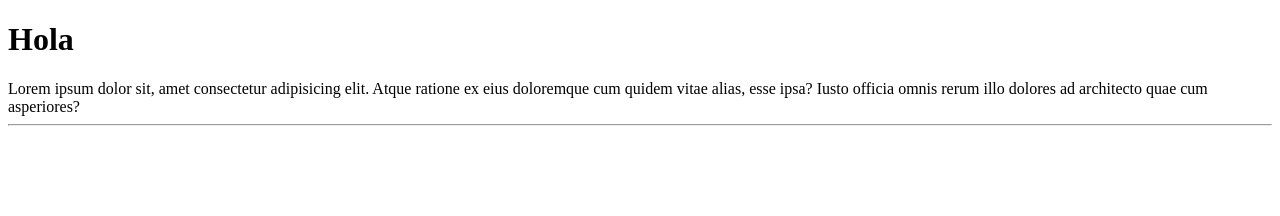
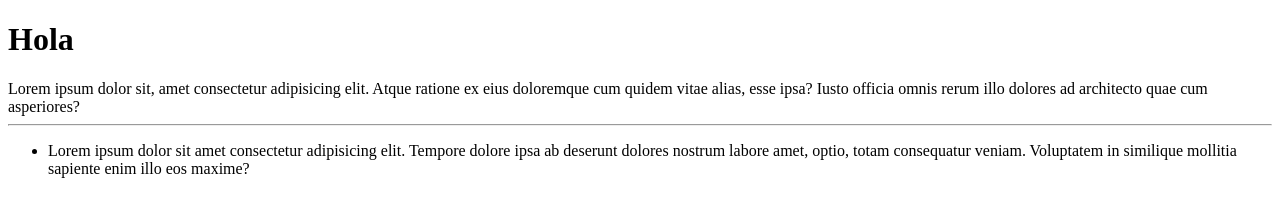
Before and after one commit to KelyValles/Primer-Proyecto, a plain HTML site: page index.html in a window 1280 px wide. Drawn offline with Linux system fonts and the light colour scheme.

Commit message:
Se agregó un ul

```diff
--- a/index.html
+++ b/index.html
@@ -11,5 +11,10 @@
     Lorem ipsum dolor sit, amet consectetur adipisicing elit. Atque ratione ex eius doloremque cum quidem vitae alias, esse ipsa? Iusto officia omnis rerum illo dolores ad architecto quae cum asperiores?
     <hr>
     <p><a href="Contacto.html"></a></p>
+    <ul>
+        <li>
+            <p>Lorem ipsum dolor sit amet consectetur adipisicing elit. Tempore dolore ipsa ab deserunt dolores nostrum labore amet, optio, totam consequatur veniam. Voluptatem in similique mollitia sapiente enim illo eos maxime?</p>
+        </li>
+    </ul>
 </body>
 </html>
```
